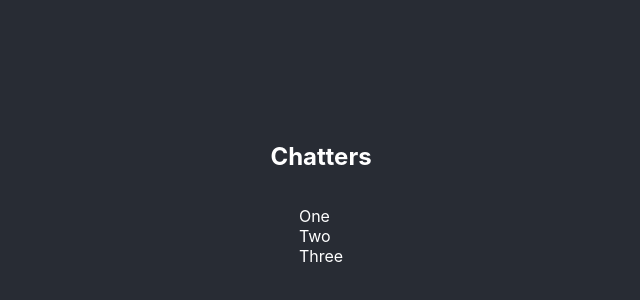
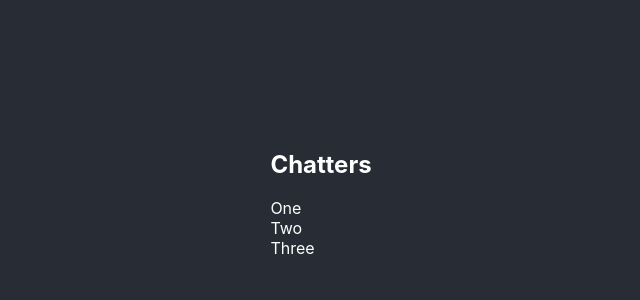
Before and after one commit to ThomasDavisA/simple-twitch-chat-visualizer, a React (Create React App) app in the folder client/: page / in a window 1280 px wide. Shown: the part 198-498 px from the top of the page, without its empty margins (319-959 px from the left). Built offline with nearby package versions, Linux system fonts and the light colour scheme.

Commit message:
Moved Chatters into its own component.
The Chatters component is now a self-contained class that kicks off a timer and calls an empty 'Request' function every 3 seconds.

```diff
--- a/client/src/App.css
+++ b/client/src/App.css
@@ -8,9 +8,3 @@
   justify-content: center;
   color: white;
 }
-
-.Chatters {
-  list-style-type: none;
-  text-align: left;
-  padding-left: 0;
-}
--- a/client/src/App.js
+++ b/client/src/App.js
@@ -1,22 +1,10 @@
 import './App.css';
-
-function Chatters(props) {
-  const Items = props.Items
-  const ItemsList = Items.map((Item) => <li>{Item}</li>)
-  return (
-    <div>
-      <ul className="Chatters">
-        {ItemsList}
-      </ul>
-    </div>
-  )
-}
+import Chatters from './components/chatters/Chatters'
 
 function App() {
   const Items = ["One", "Two", "Three"]
   return (
     <div className="App">
-      <h2>Chatters</h2>
       <Chatters Items={Items}/>
     </div>
   );
--- /dev/null
+++ b/client/src/components/chatters/Chatters.css
@@ -0,0 +1,5 @@
+.Chatters {
+	list-style-type: none;
+	text-align: left;
+	padding-left: 0;
+}
--- /dev/null
+++ b/client/src/components/chatters/Chatters.js
@@ -0,0 +1,35 @@
+import React from 'react'
+import './Chatters.css'
+
+export default class Chatters extends React.Component {
+	constructor(props) {
+		super(props)
+		this.Items = props.Items
+		this.ItemsList = this.Items.map((Item) => <li>{Item}</li>)
+	}
+
+	componentDidMount() {
+		this.TimerID = setInterval(
+			() => this.Request(),
+			3000
+		);
+	}
+
+	componentWillUnmount() {
+		clearInterval(this.TimerID);
+	}
+
+	Request() {
+	}
+
+	render() {
+		return (
+		<div>
+			<h2>Chatters</h2>
+			<ul className="Chatters">
+				{this.ItemsList}
+			</ul>
+		</div>
+		);
+	}
+}
```
